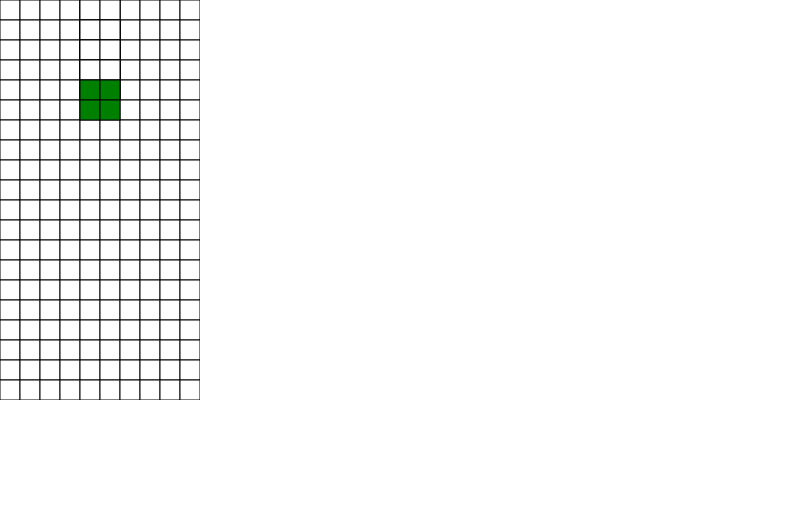
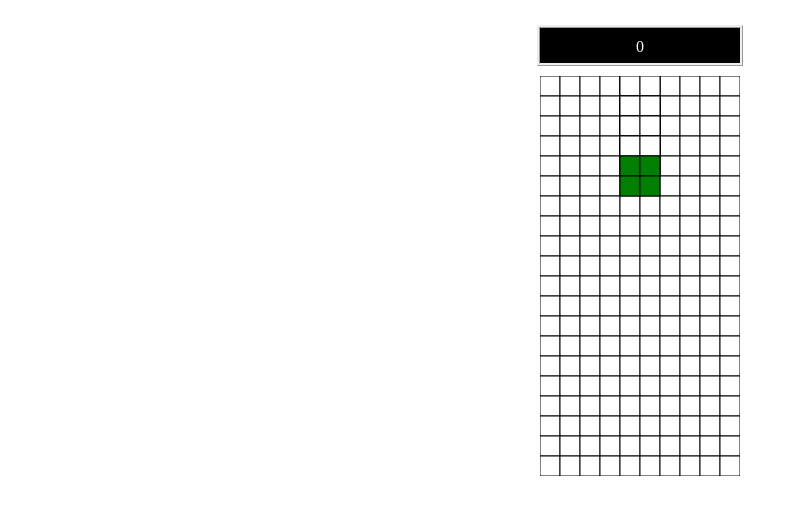
Before and after one commit to laisfrigerio/js-tetris-game, a website: page public/index.html in a window 1280 px wide. Shown: the whole page, without its empty margins (0-806 px from the left). Drawn offline with nearby package versions, Linux system fonts and the light colour scheme; files that its build step writes are made by us from their sources.

Commit message:
Fix gulp file and add score
Signed-off-by: Lais Frigério <laaisfrigerio@gmail.com>

```diff
--- a/assets/js/Piece.js
+++ b/assets/js/Piece.js
@@ -122,8 +122,9 @@ Piece.prototype.lock = function () {
                 for(let c=0; c<COLUMN; c++) {
                     this.board.boardMatrix[0][c] = VACANT;
                 }
-                SCORE += 10;
             }
+          SCORE += 10;
+          document.getElementById('score').innerText = '' + SCORE;
         }
     }
 
--- /dev/null
+++ b/assets/sass/_variables.sass
@@ -0,0 +1,5 @@
+$media-xs: 480px
+$media-sm: 576px
+$media-sm: 768px
+$media-md: 992px
+$media-lg: 1200px
--- a/assets/sass/tetris.sass
+++ b/assets/sass/tetris.sass
@@ -1,2 +1,24 @@
-body
-  margin: 0
+@import 'variables'
+
+html
+  body
+    width: 100%
+    height: 100%
+    margin: 0
+    #score
+      max-width: 200px
+      background-color: black
+      color: white
+      border-style: ridge
+      margin-top: 25px
+      padding-top: 10px
+      height: 25px
+      margin-left: auto
+      margin-right: auto
+      text-align: center
+    #board
+      margin-top: 10px
+      display: flex
+      justify-content: center
+      align-items: flex-start
+      flex-wrap: wrap
--- a/public/index.html
+++ b/public/index.html
@@ -6,7 +6,10 @@
     <link href="css/tetris.css" rel="stylesheet">
 </head>
 <body>
-    <canvas id="tetris" width="200" height="400"></canvas>
+    <div id="score">0</div>
+    <div id="board">
+        <canvas id="tetris" width="200" height="400"></canvas>
+    </div>
     <script type="text/javascript" src="js/tetrominoes.js"></script>
     <script type="text/javascript" src="js/const.js"></script>
     <script type="text/javascript" src="js/Square.js"></script>
```
Also changed, not shown: gulpfile.js (+7 -9 lines), README.md, 1 other file.
